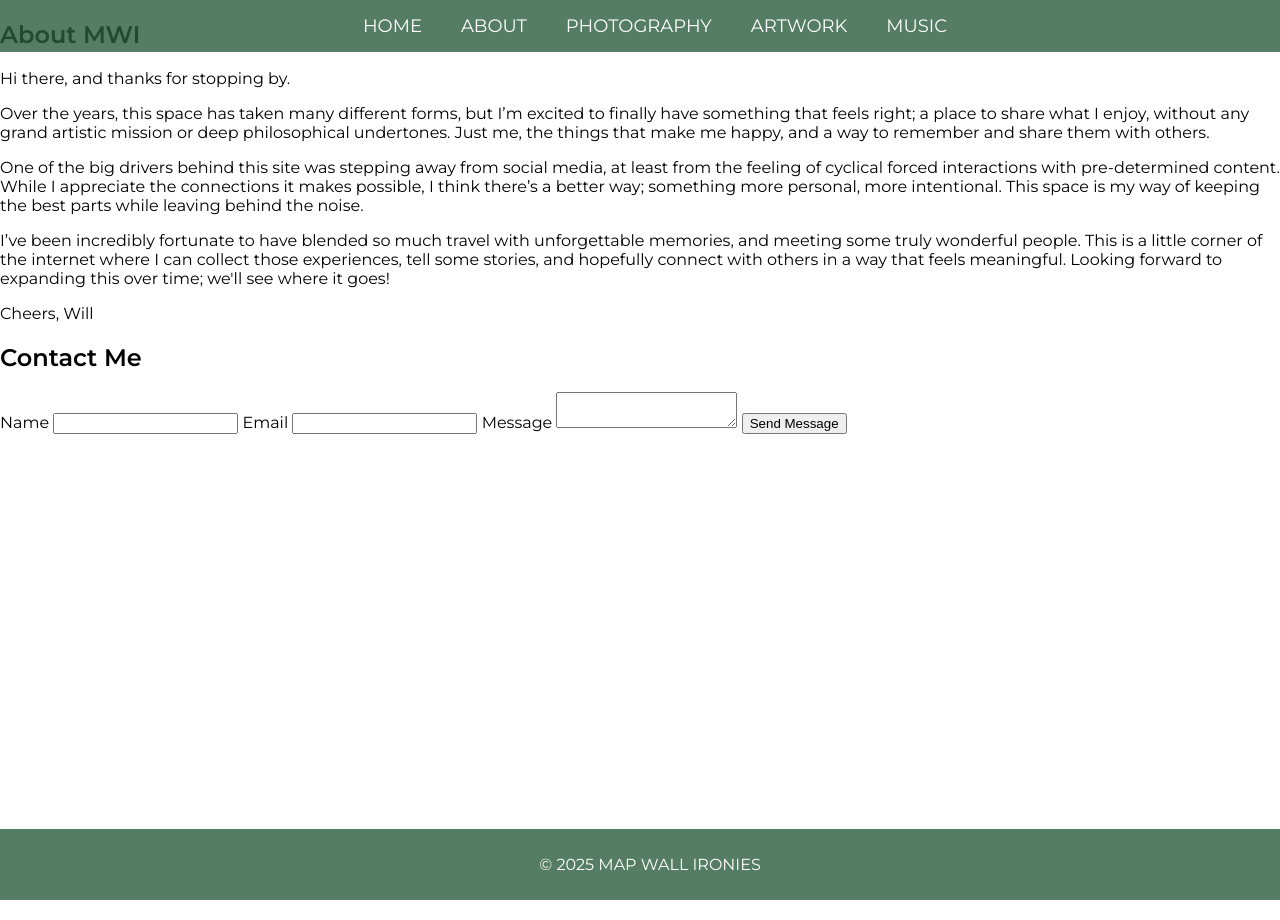
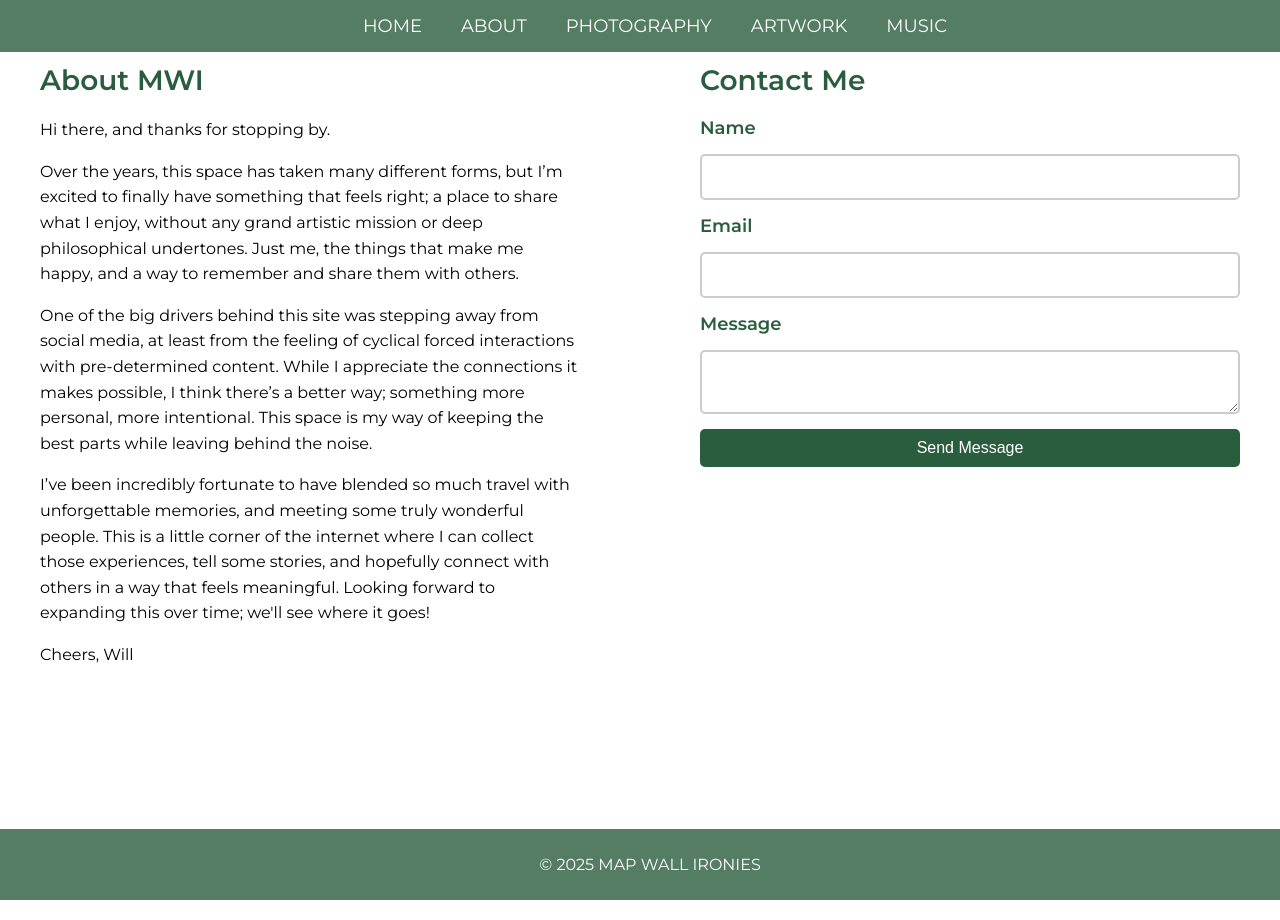
Before and after one commit to mapwallironies/mapwallironies.github.io, a Jekyll site: the page built from about.md, in a window 1280 px wide. Built offline with Jekyll 4.4.1, drawn with Linux system fonts in a browser that asks for light colours.

Commit message:
Update custom.css

```diff
--- a/assets/css/custom.css
+++ b/assets/css/custom.css
@@ -3,18 +3,18 @@
 
 /* Ensure body and html fill the entire screen and remove unnecessary space */
 html, body {
-    height: 100%;  /* Ensure the body takes up the full height */
-    margin: 0;     /* Remove default margin */
-    padding: 0;    /* Remove default padding */
-    font-family: 'Montserrat', sans-serif;  /* Apply Montserrat font */
+    height: 100%;
+    margin: 0;
+    padding: 0;
+    font-family: 'Montserrat', sans-serif;
 }
 
 /* Hero Section */
 .hero {
     position: relative;
-    height: 100vh;  /* Full viewport height */
-    background-image: url('/assets/images/WPParis1.JPEG'); /* Path to hero image */
-    background-size: cover;  /* Make the image cover the whole screen */
+    height: 100vh;
+    background-image: url('/assets/images/WPParis1.JPEG');
+    background-size: cover;
     background-position: center;
     background-repeat: no-repeat;
     display: flex;
@@ -22,7 +22,6 @@ html, body {
     align-items: center;
     color: white;
     text-align: center;
-    margin-top: 0;
 }
 
 .hero-text {
@@ -41,7 +40,7 @@ html, body {
     display: flex;
     justify-content: center;
     align-items: center;
-    background-color: rgba(42, 93, 61, 0.8); /* Semi-transparent background */
+    background-color: rgba(42, 93, 61, 0.8);
     padding: 15px;
     position: fixed;
     top: 0;
@@ -72,26 +71,26 @@ html, body {
     color: #2a5d3d;
 }
 
-/* Footer */
+/* Footer Styling */
 footer {
+    display: block;
     position: fixed;
     bottom: 0;
     width: 100%;
     padding: 10px;
-    background-color: rgba(42, 93, 61, 0.8); /* Semi-transparent background */
+    background-color: rgba(42, 93, 61, 0.8);
     color: white;
     text-align: center;
     text-transform: uppercase;
 }
 
-/* Hide unnecessary elements */
-.site-title, header {
+/* Remove unnecessary space from header */
+header {
     display: none;
 }
 
 /* Mobile / Small Screen Adjustments */
 @media (max-width: 768px) {
-    /* Adjust Navbar */
     .navbar {
         padding: 10px;
     }
@@ -106,7 +105,6 @@ footer {
         padding: 10px 15px;
     }
 
-    /* Adjust Sections */
     .about-contact {
         flex-direction: column;
         gap: 20px;
@@ -116,14 +114,78 @@ footer {
 
     .about, .contact {
         max-width: 100%;
+        margin-top: 20px;
     }
 
     .hero {
-        height: auto;  /* Allow the hero section to adjust its height */
+        height: auto;
     }
 }
 
+/* About and Contact Sections */
+.about-contact {
+    display: flex;
+    justify-content: space-between;
+    gap: 40px;
+    padding: 40px 20px;
+    max-width: 1200px;
+    margin: 0 auto;
+}
+
+.about, .contact {
+    flex: 1;
+    max-width: 45%;
+}
+
+.contact form {
+    display: flex;
+    flex-direction: column;
+    gap: 15px;
+}
+
+.contact label {
+    font-size: 18px;
+    font-weight: bold;
+    color: #2a5d3d;
+}
+
+.contact input, .contact textarea {
+    padding: 12px;
+    font-size: 16px;
+    border: 2px solid #ccc;
+    border-radius: 5px;
+}
+
+.contact button {
+    background-color: #2a5d3d;
+    color: white;
+    padding: 10px 20px;
+    border: none;
+    border-radius: 5px;
+    cursor: pointer;
+    font-size: 16px;
+}
+
+.contact button:hover {
+    background-color: #1e4d31;
+}
+
+.contact h2, .about h1 {
+    font-size: 28px;
+    margin-bottom: 20px;
+    color: #2a5d3d;
+}
+
+.about p {
+    font-size: 16px;
+    line-height: 1.6;
+}
+
 /* Photography Page */
+body, html {
+    overflow: hidden;
+}
+
 .photo-category {
     display: flex;
     justify-content: space-between;
@@ -158,14 +220,15 @@ footer {
     transform: translate(-50%, -50%);
     color: white;
     font-size: 24px;
+    font-weight: bold;
     text-shadow: 2px 2px 4px rgba(0, 0, 0, 0.7);
     text-transform: uppercase;
+    letter-spacing: 2px;
     padding: 10px;
     background-color: rgba(0, 0, 0, 0.5);
     border-radius: 5px;
 }
 
-/* Urban Gallery */
 .urban-gallery {
     display: flex;
     flex-wrap: wrap;
@@ -192,7 +255,6 @@ footer {
     transform: scale(1.05);
 }
 
-/* Fullscreen Modal */
 .modal {
     display: none;
     position: fixed;
@@ -220,6 +282,7 @@ footer {
     font-size: 40px;
     font-weight: bold;
     cursor: pointer;
+    transition: color 0.3s ease;
 }
 
 .close:hover,
@@ -253,6 +316,7 @@ footer {
     justify-content: center;
     align-items: center;
     height: 100vh;
+    padding: 0 15px;
     text-align: center;
 }
 
@@ -276,5 +340,33 @@ footer {
 
     #landing-page img {
         width: 100%;
+        height: auto;
+    }
+
+    #landing-page .text-container {
+        margin-top: 10px;
     }
 }
+
+/* Ensure the image displays correctly on mobile */
+#home-image {
+    width: 100%;
+    max-width: 100%;
+    height: auto;
+    object-fit: cover;
+    display: block;
+    margin: 0 auto;
+}
+
+.home-text-container {
+    text-align: center;
+    padding: 20px;
+    margin: 0 auto;
+    max-width: 90%;
+}
+
+@media (max-width: 600px) {
+    .home-text-container {
+        padding: 10px;
+    }
+}
```
